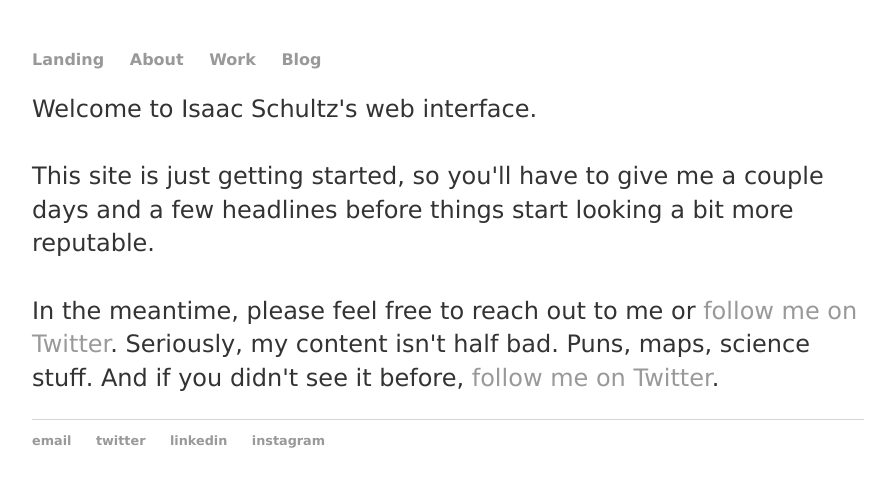
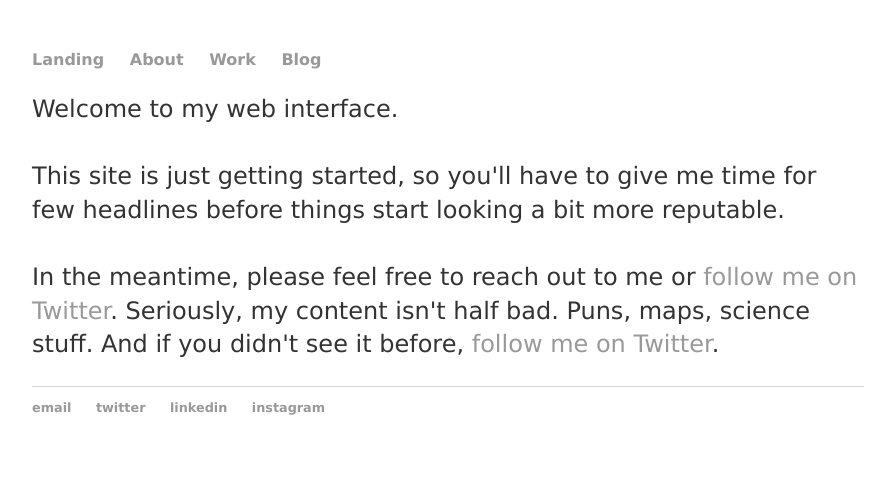
Before and after one commit to isaac-schultz/isaac-schultz.github.io, a Jekyll site: the page built from index.html, in a window 1280 px wide. Shown: the top 487 px of the page, without its empty margins (192-1079 px from the left). Built offline with Jekyll 4.4.1, drawn with Linux system fonts in a browser that asks for light colours.

Commit message:
Update index.html

```diff
--- a/index.html
+++ b/index.html
@@ -1,12 +1,12 @@
 ---
 layout: default
-title: Isaac's Landing Page
+title: Isaac Schultz
 ---
 
-<p id="introducing me">Welcome to Isaac Schultz's web interface.
+<p id="introducing me">Welcome to my web interface.
 <br>
 <br>
-This site is just getting started, so you'll have to give me a couple days and a few headlines before things start looking a bit more reputable.
+This site is just getting started, so you'll have to give me time for few headlines before things start looking a bit more reputable.
 <br>
 <br>
 In the meantime, please feel free to reach out to me or <a href="https://twitter.com/isaac_schultz_" target="_blank">follow me on Twitter</a>. Seriously, my content isn't half bad. Puns, maps, science stuff. And if you didn't see it before, <a href="https://twitter.com/isaac_schultz_" target="_blank">follow me on Twitter</a>.
```
